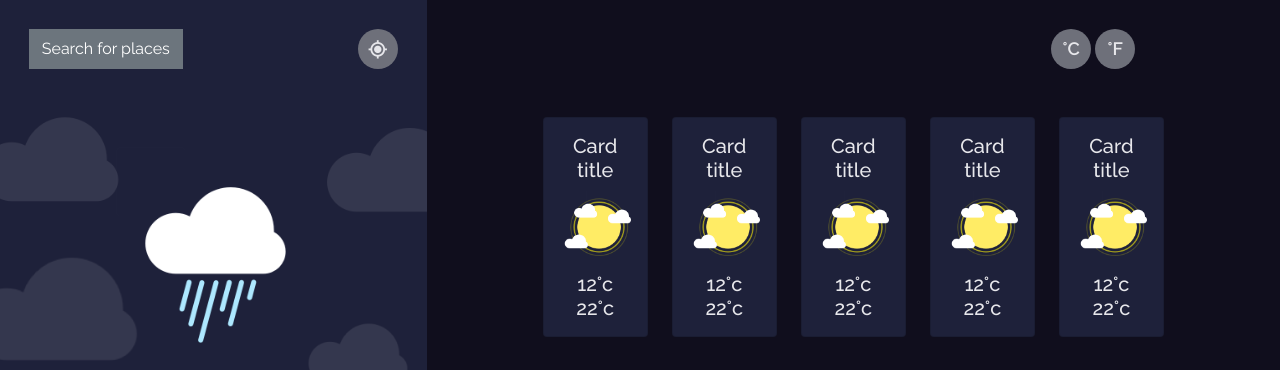
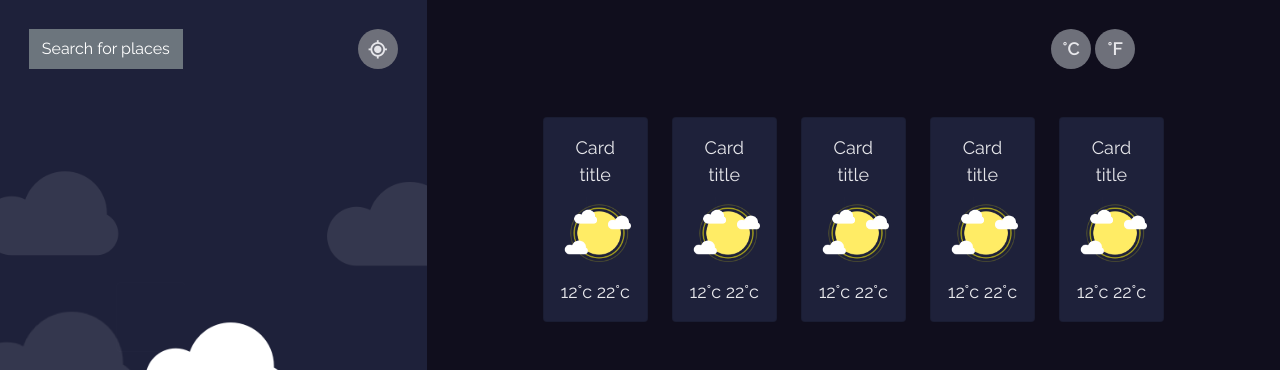
Before and after one commit to Zaleck-a/weather-app, an Angular app: page / in a window 1280 px wide. Shown: the top 370 px of the page. Built offline with nearby package versions, Linux system fonts and the light colour scheme.

Commit message:
font p and mh-100 added

```diff
--- a/src/app/app.component.html
+++ b/src/app/app.component.html
@@ -1,9 +1,9 @@
 
 <div class="d-md-flex">
-    <div class="col-md-4 col sidebarBg vh-100">
+    <div class="col-md-4 col sidebarBg mh-100">
         <app-sidebar></app-sidebar>
     </div>
-    <div class="col-md-8 col wheatherBg vh-100">
+    <div class="col-md-8 col wheatherBg mh-100">
         <app-weather></app-weather>
     </div>
 </div>
--- a/src/app/components/weather/weather.component.html
+++ b/src/app/components/weather/weather.component.html
@@ -10,45 +10,45 @@
         <div class="col">
           <div class="card sidebarBg text-center">
               <div class="card-body">
-                  <h5 class="card-title">Card title</h5>
+                  <p class="card-title">Card title</p>
                   <img src="../../../assets/LightCloud.png" class="card-img-top" alt="...">
-              <h5 class="card-text mt-3">12°c 22°c</h5>
+              <p class="card-text mt-3">12°c 22°c</p>
             </div>
           </div>
         </div>
         <div class="col">
             <div class="card sidebarBg text-center">
                 <div class="card-body">
-                    <h5 class="card-title">Card title</h5>
+                    <p class="card-title">Card title</p>
                     <img src="../../../assets/LightCloud.png" class="card-img-top" alt="...">
-                    <h5 class="card-text mt-3">12°c 22°c</h5>
+                    <p class="card-text mt-3">12°c 22°c</p>
               </div>
             </div>
         </div>
         <div class="col">
             <div class="card sidebarBg text-center">
                 <div class="card-body">
-                    <h5 class="card-title">Card title</h5>
+                    <p class="card-title">Card title</p>
                     <img src="../../../assets/LightCloud.png" class="card-img-top" alt="...">
-                    <h5 class="card-text mt-3">12°c 22°c</h5>
+                    <p class="card-text mt-3">12°c 22°c</p>
               </div>
             </div>
         </div>
         <div class="col">
             <div class="card  sidebarBg text-center">
                 <div class="card-body">
-                    <h5 class="card-title">Card title</h5>
+                    <p class="card-title">Card title</p>
                     <img src="../../../assets/LightCloud.png" class="card-img-top" alt="...">
-                    <h5 class="card-text mt-3">12°c 22°c</h5>
+                    <p class="card-text mt-3">12°c 22°c</p>
               </div>
             </div>
         </div>
         <div class="col">
             <div class="card sidebarBg text-center">
                 <div class="card-body">
-                    <h5 class="card-title">Card title</h5>
+                    <p class="card-title">Card title</p>
                     <img src="../../../assets/LightCloud.png" class="card-img-top" alt="...">
-                    <h5 class="card-text mt-3">12°c 22°c</h5>
+                    <p class="card-text mt-3">12°c 22°c</p>
               </div>
             </div>
         </div>
--- a/src/styles.css
+++ b/src/styles.css
@@ -3,6 +3,10 @@
 
 body{
     font-family: 'Raleway', sans-serif;
+}
+
+p{
+    font-size: 18px;
 }
 
 .container-weather{
```
